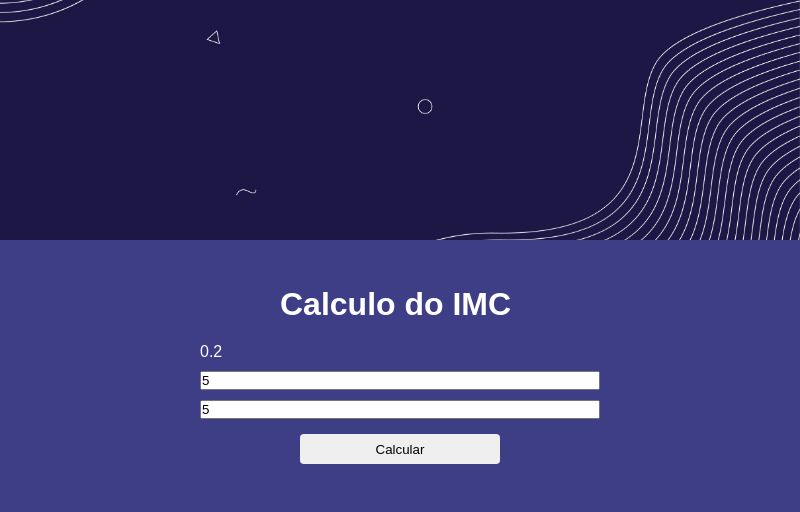
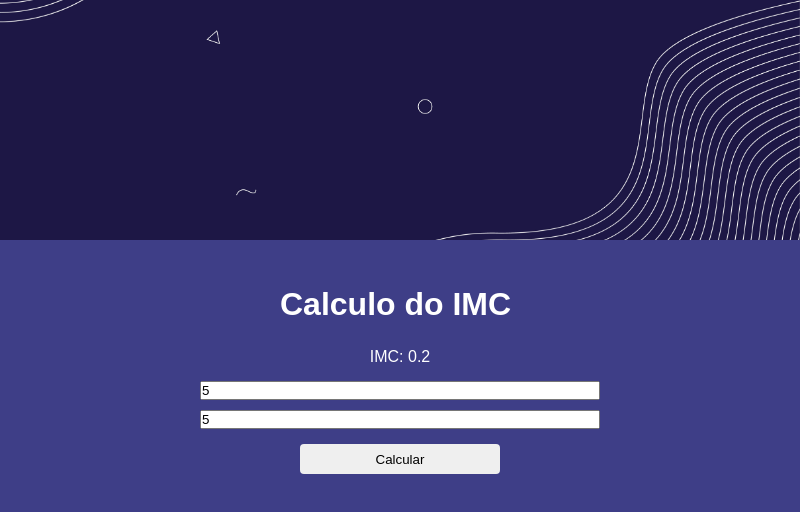
Before and after one commit to CaonVini/calculadora-e-conversora, an Electron app: page src/public/index.html in a window 800 px wide. Both pictures are taken after typing "5", "5" into the empty fields and a click on the button "Calcular". Drawn offline with Linux system fonts and the light colour scheme.

Commit message:
correção do imc

```diff
--- a/src/public/index.html
+++ b/src/public/index.html
@@ -30,7 +30,7 @@
             const resultado = valorPeso / (valorAltura * valorAltura);
 
             if (resultado) {
-                saidaCalculo.innerHTML = resultado;
+                saidaCalculo.innerHTML = "IMC: " + resultado;
             }
 
 
--- a/src/public/style.css
+++ b/src/public/style.css
@@ -44,4 +44,5 @@ h1{
 
 span{
     color: white;
+    margin: 5px auto;
 }
```
